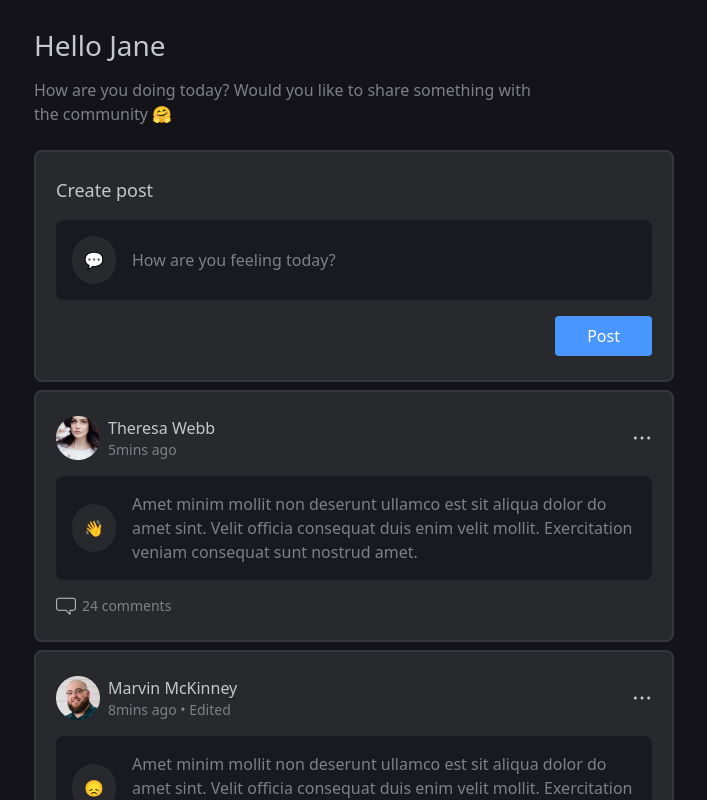
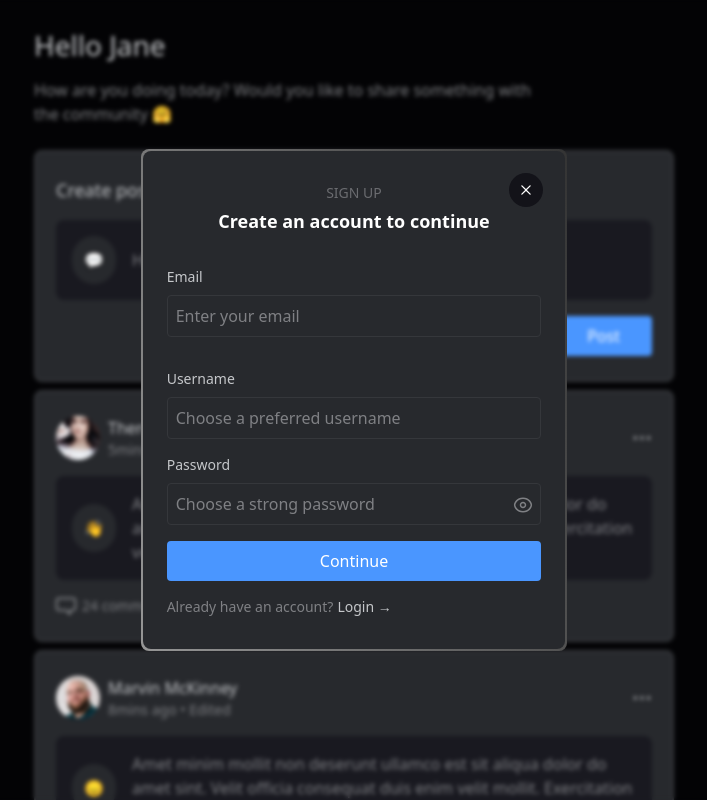
Before and after one commit to SaileshVerma/atlys_assignment, a React (Create React App) app: page / in a window 1280 px wide. Shown: the whole page, without its empty margins (286-993 px from the left). Built offline with nearby package versions, Linux system fonts and the light colour scheme.

Commit message:
added signup modal

```diff
--- /dev/null
+++ b/src/assets/icons/CrossIcon.tsx
@@ -0,0 +1,18 @@
+export default function CrossIcon(props: React.SVGProps<SVGSVGElement>) {
+  return (
+    <svg
+      width="10"
+      height="10"
+      viewBox="0 0 10 10"
+      fill="none"
+      xmlns="http://www.w3.org/2000/svg"
+    >
+      <path
+        fill-rule="evenodd"
+        clip-rule="evenodd"
+        d="M9.57531 1.30861C9.81938 1.06453 9.81938 0.668805 9.57531 0.424727C9.33123 0.180649 8.9355 0.180649 8.69142 0.424727L5.00003 4.11612L1.30864 0.424727C1.06456 0.180649 0.668835 0.180649 0.424757 0.424727C0.18068 0.668805 0.18068 1.06453 0.424757 1.30861L4.11615 5L0.424757 8.69139C0.18068 8.93547 0.18068 9.3312 0.424757 9.57528C0.668835 9.81935 1.06456 9.81935 1.30864 9.57528L5.00003 5.88389L8.69142 9.57528C8.9355 9.81935 9.33123 9.81935 9.57531 9.57528C9.81938 9.3312 9.81938 8.93547 9.57531 8.69139L5.88392 5L9.57531 1.30861Z"
+        fill="white"
+      />
+    </svg>
+  );
+}
--- a/src/pages/App.tsx
+++ b/src/pages/App.tsx
@@ -5,10 +5,14 @@ import Profile2 from "../assets/profiles/profile2.png";
 
 import CommentIcon from "../assets/icons/CommentIcon";
 import MoreHorizIcon from "../assets/icons/MoreHoriz";
+import EyeIcon from "../assets/icons/EyeIcon";
+import CrossIcon from "../assets/icons/CrossIcon";
 
 function App() {
   return (
-    <div className="flex h-screen w-screen thin-scrollbar flex-col items-center gap-6 text-white overflow-y-scroll">
+    <div className="relative flex h-screen w-screen bg-black/80 thin-scrollbar flex-col items-center gap-6 text-white overflow-y-scroll">
+      <div className="absolute h-full w-full backdrop-blur-[2px]   items-center" />
+      <SignUpModal />
       <div className="flex flex-col pt-6 gap-3 w-1/2 items-start justify-start">
         <span className="text-grey-1 text-[28px] font-medium">Hello Jane</span>
         <span className="text-subtext-grey max-w-[500px]">
@@ -37,6 +41,119 @@ function App() {
     </div>
   );
 }
+
+const SignUpModal = () => {
+  return (
+    <div className="absolute  flex items-center inset-0 justify-center">
+      <div className=" relative flex flex-col rounded-lg  gradient-border  items-center justify-center bg-background-black-secondary w-1/3 p-0.5">
+        <div className="absolute right-6 top-6 bg-background-black-primary rounded-full p-3">
+          <CrossIcon />
+        </div>
+        <div className="flex flex-col rounded-lg gap-4 items-center justify-center bg-background-black-secondary w-full h-full px-6 py-8">
+          <div className="flex flex-col gap-1 items-center w-full ">
+            <span className="text-secondary-text-black font-medium text-sm">
+              SIGN UP
+            </span>
+            <span className=" font-semibold text-lg">
+              Create an account to continue
+            </span>
+          </div>
+          <div className="flex flex-col self-start gap-2 w-full pt-4">
+            <span className="text-grey-1 text-sm font-medium">Email</span>
+            <input
+              className="bg-transparent border-[1.5px] border-border-secondary-black rounded p-2 placeholder-style"
+              placeholder="Enter your email"
+            />
+          </div>
+          <div className="flex flex-col self-start gap-2 w-full pt-4">
+            <span className="text-grey-1 text-sm font-medium">Username</span>
+            <input
+              className="bg-transparent border-[1.5px] border-border-secondary-black rounded p-2 placeholder-style"
+              placeholder="Choose a preferred username"
+            />
+          </div>
+          <div className="flex flex-col self-start gap-2 w-full">
+            <span className="text-grey-1 text-sm font-medium">Password</span>
+
+            <div className="relative w-full">
+              <input
+                className="bg-transparent border-[1.5px] border-border-secondary-black rounded p-2 w-full placeholder-style"
+                placeholder="Choose a strong password"
+              />
+              <div className="absolute right-2 top-3">
+                <EyeIcon />
+              </div>
+            </div>
+          </div>
+
+          <button className="w-full p-2 font-medium bg-[#4A96FF] rounded">
+            Continue
+          </button>
+          <div className="flex self-start gap-1 text-sm text-grey-1 font-medium">
+            <span className="text-[#7F8084]">Already have an account? </span>
+            <button> Login →</button>
+          </div>
+        </div>
+      </div>
+    </div>
+  );
+};
+
+const LoginModal = () => {
+  return (
+    <div className="absolute  flex items-center inset-0 justify-center">
+      <div className=" relative flex flex-col rounded-lg  gradient-border  items-center justify-center bg-background-black-secondary w-1/3 p-0.5">
+        <div className="absolute right-6 top-6 bg-background-black-primary rounded-full p-3">
+          <CrossIcon />
+        </div>
+        <div className="flex flex-col rounded-lg gap-4 items-center justify-center bg-background-black-secondary w-full h-full px-6 py-8">
+          <div className="flex flex-col gap-1 items-center w-full ">
+            <span className="text-secondary-text-black font-medium text-sm">
+              WELCOME BACK
+            </span>
+            <span className=" font-semibold text-lg">
+              Log into your account
+            </span>
+          </div>
+          <div className="flex flex-col self-start gap-2 w-full pt-4">
+            <span className="text-grey-1 text-sm font-medium">
+              Email or Username
+            </span>
+            <input
+              className="bg-transparent border-[1.5px] border-border-secondary-black rounded p-2 placeholder-style"
+              placeholder="Enter your email or username"
+            />
+          </div>
+          <div className="flex flex-col self-start gap-2 w-full">
+            <div className="flex flex-row justify-between items-center">
+              <span className="text-grey-1 text-sm font-medium">Password</span>
+              <span className="text-grey-1 text-xs font-medium">
+                Forgot password?
+              </span>
+            </div>
+            <div className="relative w-full">
+              <input
+                className="bg-transparent border-[1.5px] border-border-secondary-black rounded p-2 w-full placeholder-style"
+                placeholder="Enter your password"
+              />
+              <div className="absolute right-2 top-3">
+                <EyeIcon />
+              </div>
+            </div>
+          </div>
+
+          <button className="w-full p-2 font-medium bg-[#4A96FF] rounded">
+            Login now
+          </button>
+          <div className="flex self-start gap-1 text-sm text-grey-1 font-medium">
+            <span className="text-[#7F8084]">Not registered yet? </span>
+            <button>Register →</button>
+          </div>
+        </div>
+      </div>
+    </div>
+  );
+};
 
 const CreateCommentContainer = () => {
   return (
```
